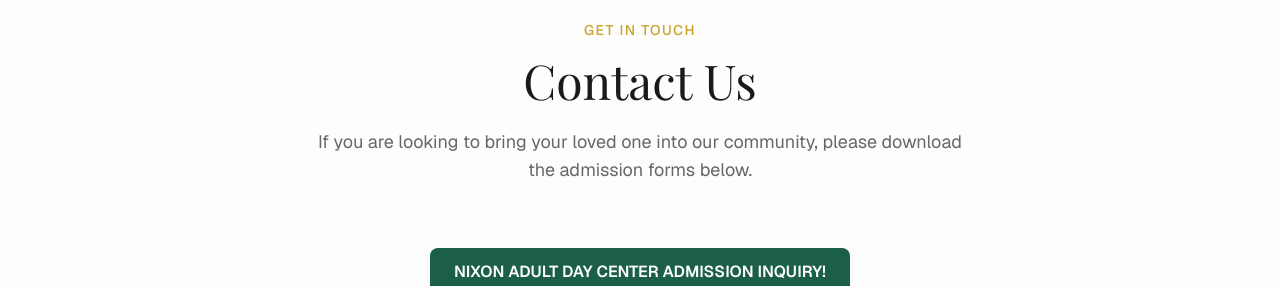
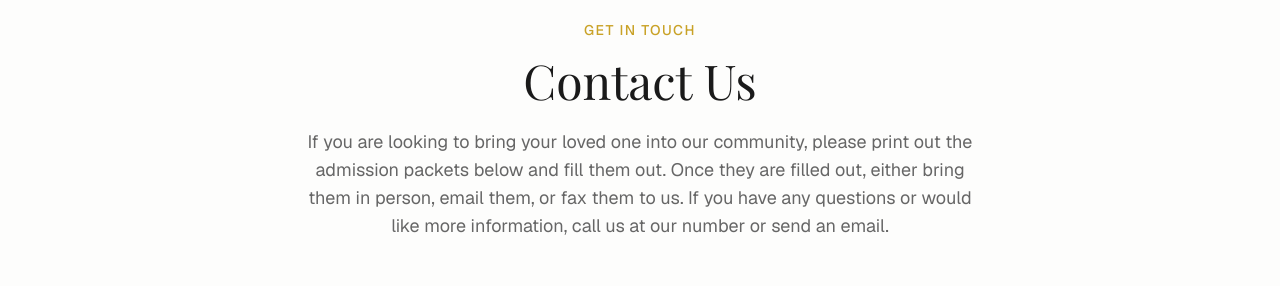
Before and after one commit to alexferrell4/nixon-homecare, a Next.js app: page / in a window 1280 px wide. Shown: the part 6140-6426 px from the top of the page. Built offline with nearby package versions, Linux system fonts and the light colour scheme; a web font is replaced by a local one.

Commit message:
15th commit

```diff
--- a/src/components/Contact.tsx
+++ b/src/components/Contact.tsx
@@ -51,7 +51,8 @@
           </h2>
 
           <p className="text-lg text-muted-foreground max-w-2xl mx-auto">
-            If you are looking to bring your loved one into our community, please download the admission forms below.
+            If you are looking to bring your loved one into our community, please print out the admission packets below and fill them out. Once they are filled out,
+            either bring them in person, email them, or fax them to us. If you have any questions or would like more information, call us at our number or send an email.
           </p>
         </motion.div>
 
```
